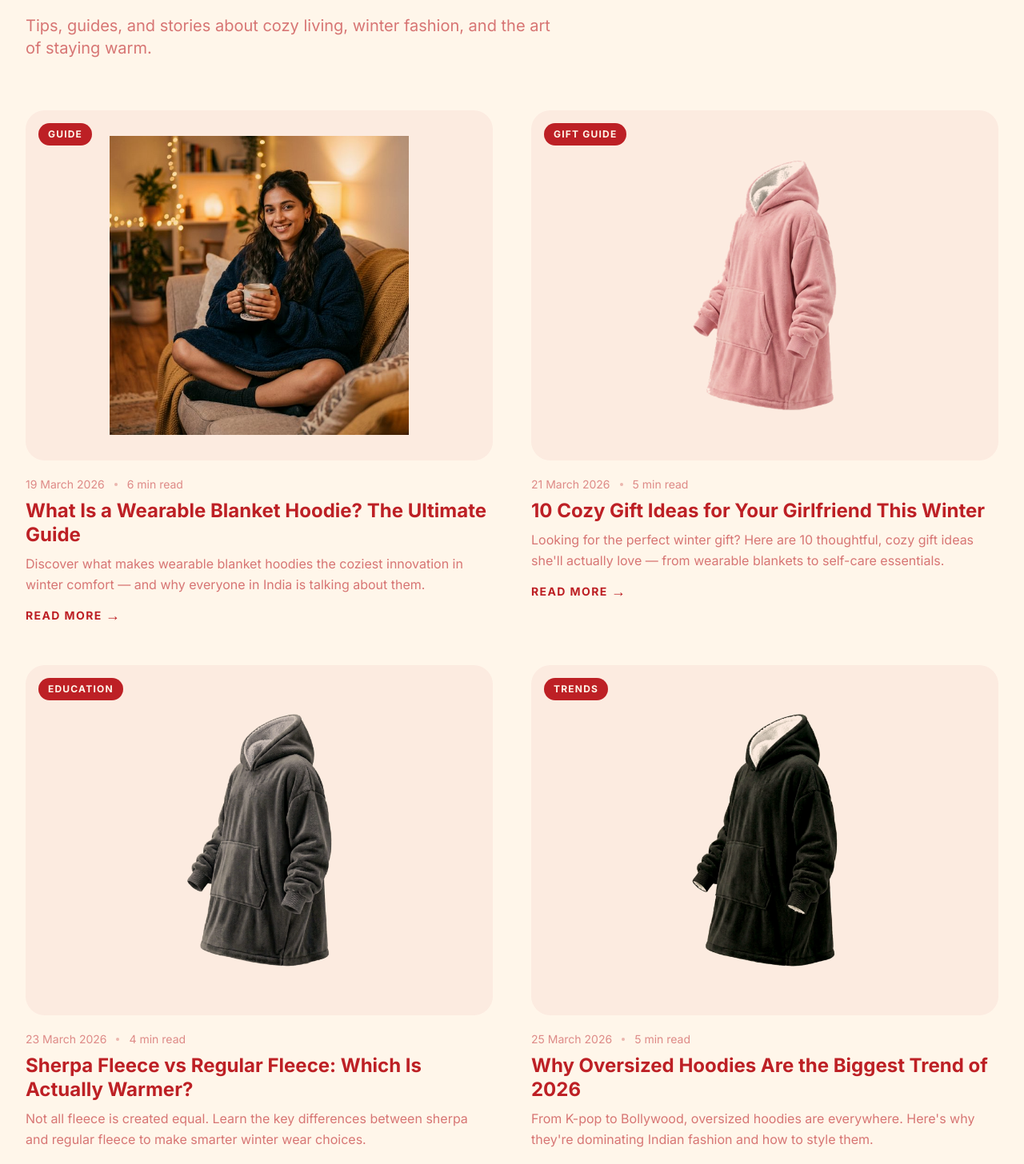
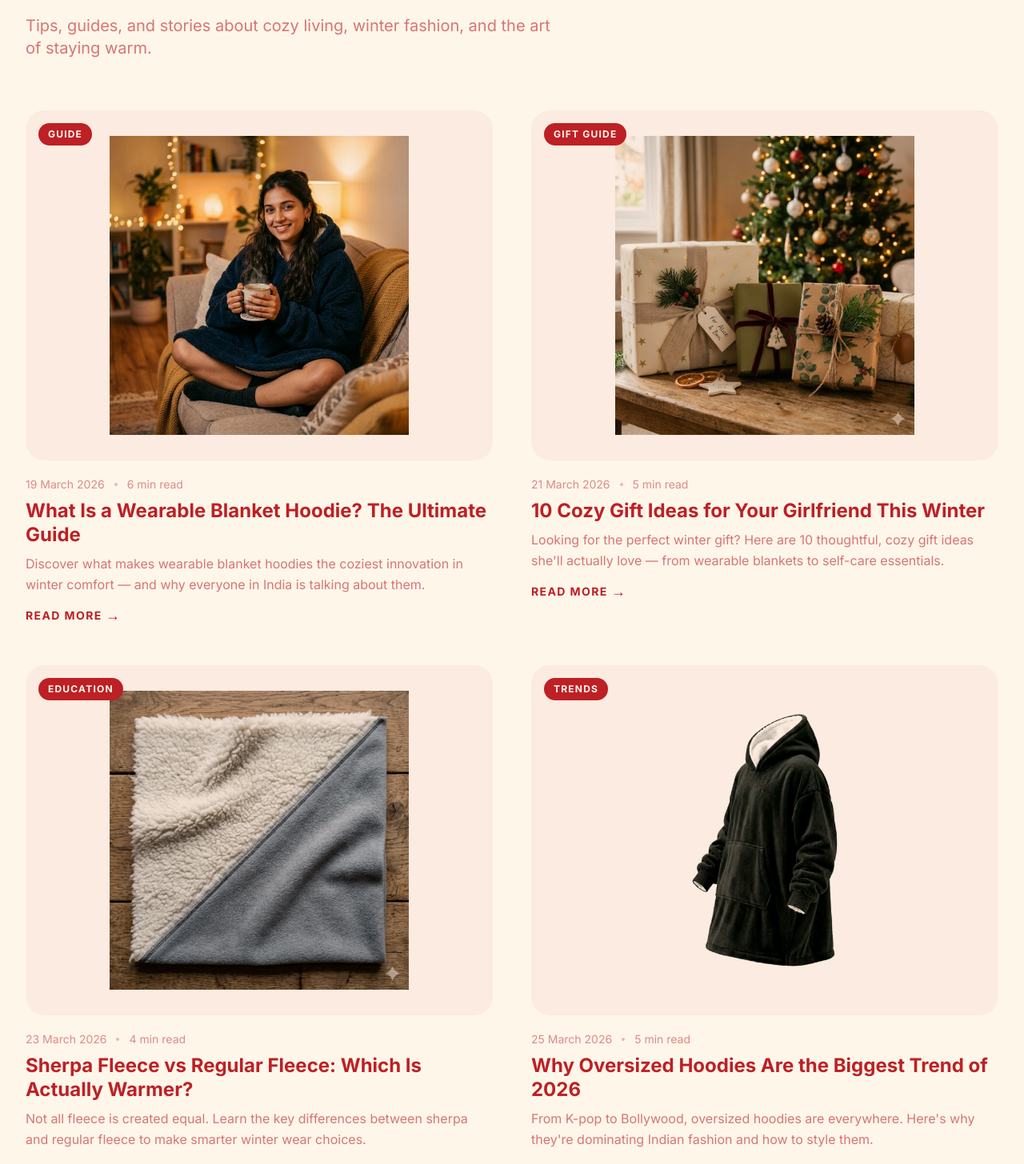
Before and after one commit to jindalcozee/cozeeweb, a React (Vite) app: page /blog in a window 1280 px wide. Shown: the part 270-1726 px from the top of the page at 80% size. Built offline with nearby package versions, Linux system fonts and the light colour scheme; no server answers.

Commit message:
feat: use user uploaded images for blog posts

```diff
--- a/src/data/blogPosts.ts
+++ b/src/data/blogPosts.ts
@@ -79,7 +79,7 @@ Ready to experience the coziest hoodie in India? [Shop the Cozee™ Original](/s
     excerpt: 'Looking for the perfect winter gift? Here are 10 thoughtful, cozy gift ideas she\'ll actually love — from wearable blankets to self-care essentials.',
     date: '2026-03-21',
     readTime: '5 min read',
-    image: '/pinkyyy_transparent.png',
+    image: '/blog_gift_ideas.jpg',
     category: 'Gift Guide',
     content: `
 ## The Best Cozy Gifts for Your Girlfriend
@@ -132,7 +132,7 @@ If you can only pick one gift from this list, go with the wearable blanket hoodi
     excerpt: 'Not all fleece is created equal. Learn the key differences between sherpa and regular fleece to make smarter winter wear choices.',
     date: '2026-03-23',
     readTime: '4 min read',
-    image: '/grey_transparent.png',
+    image: '/blog_sherpa_fleece.jpg',
     category: 'Education',
     content: `
 ## Sherpa Fleece vs Regular Fleece: The Complete Breakdown
```
Also changed, not shown: public/blog_gift_ideas.jpg (added), public/blog_sherpa_fleece.jpg (added).
